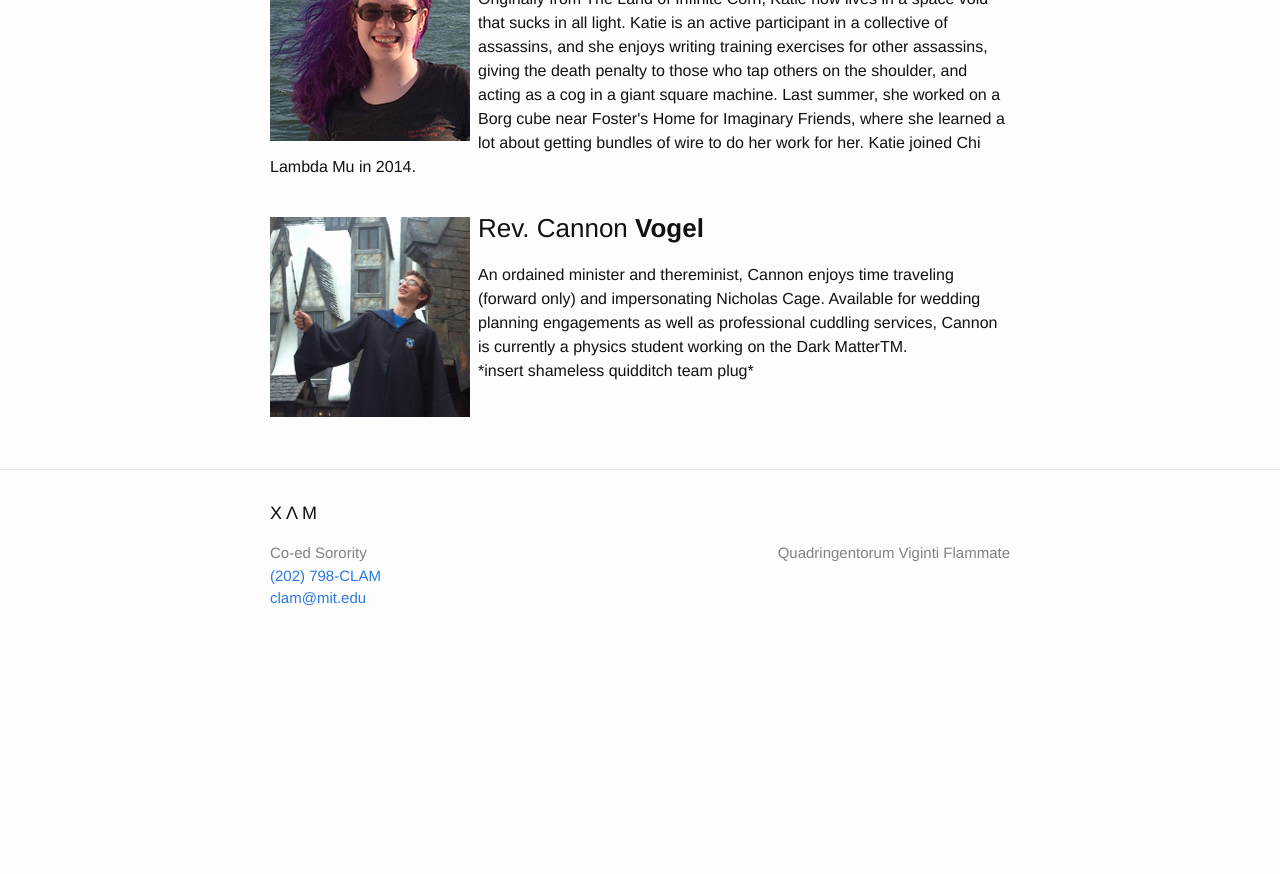
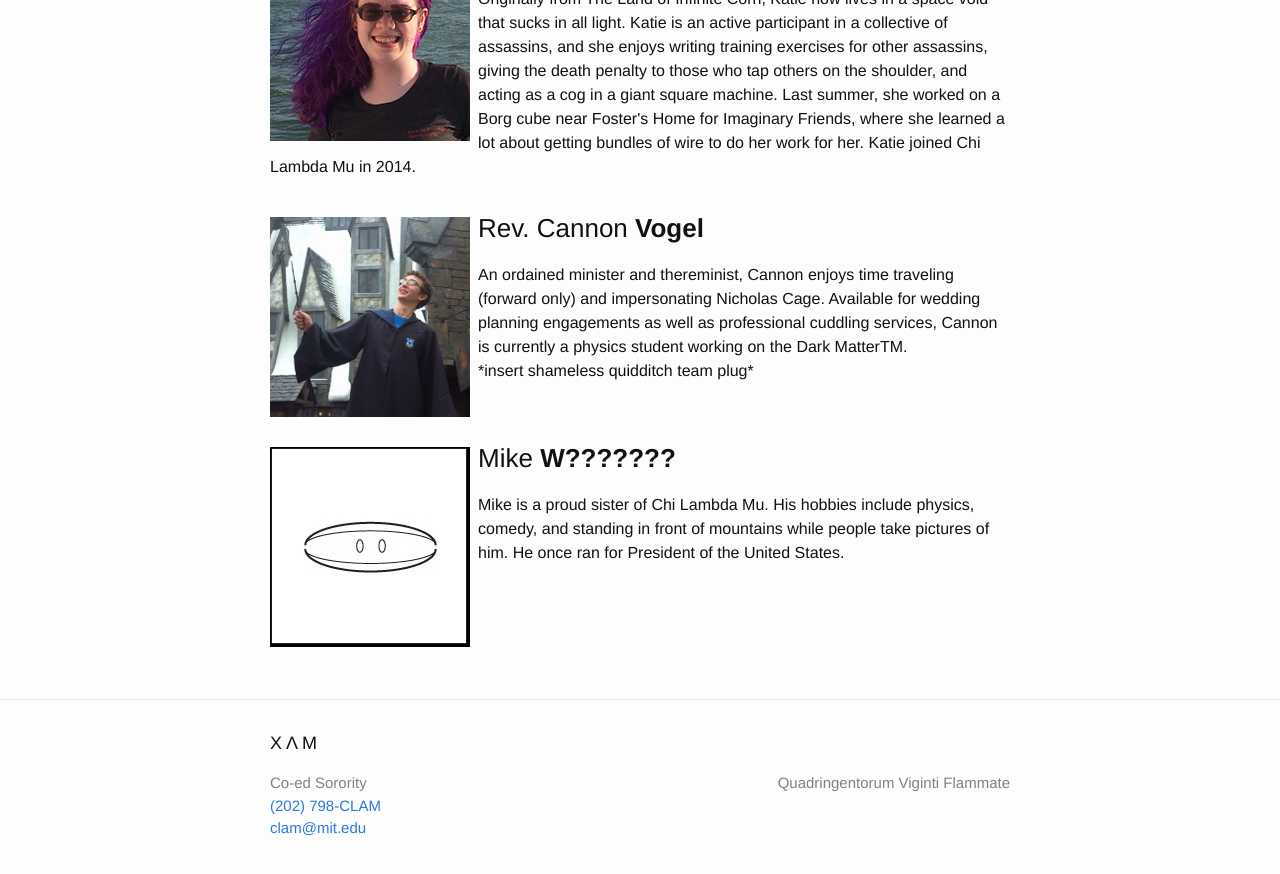
Before and after one commit to clam420/clam420.github.io, a Jekyll site: the page built from sisters.md, in a window 1280 px wide and 900 px high, scrolled down 2518 px. Shown: the top 874 px of the window. Built offline with Jekyll 4.4.1, drawn with Linux system fonts in a browser that asks for light colours; before the commit the page ends 3188 px from its top, so only the background shows below that.

Commit message:
Added Mike bio

```diff
--- a/sisters.md
+++ b/sisters.md
@@ -175,12 +175,11 @@ Aisha enjoys talking in the third person and baking too many cookies. While not
 </div>
 -->
 
-<!--
 <div style="min-height:200px; margin:30px auto">
 <img style="float:left; padding-right:8px; padding-top:8px; max-width: 30%" src="/assets/clam.jpg">
-<h3>Mike <b>Winston</b></h3>
+<h3>Mike <b>W???????</b></h3>
+Mike is a proud sister of Chi Lambda Mu. His hobbies include physics, comedy, and standing in front of mountains while people take pictures of him. He once ran for President of the United States.
 </div>
--->
 
 <!--
 <div style="min-height:200px; margin:30px auto">
```
Also changed, not shown: assets/bios/mikewins.jpg (added).
